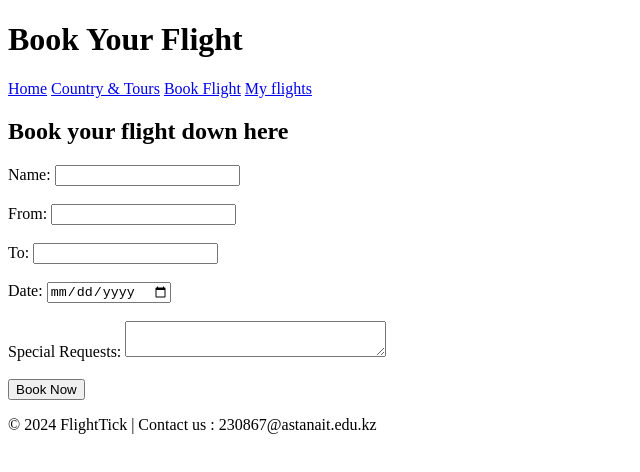
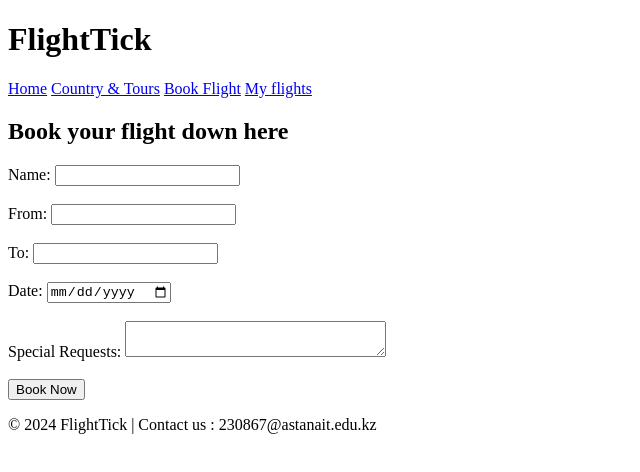
Before and after one commit to surf100/Assignment_1-WEB-, a plain HTML site: page flights.html in a window 1280 px wide. Shown: the whole page, without its empty margins (0-640 px from the left). Drawn offline with Linux system fonts and the light colour scheme.

Commit message:
Update flights.html

```diff
--- a/flights.html
+++ b/flights.html
@@ -8,7 +8,7 @@
 <body>
 
 <header>
-    <h1>Book Your Flight</h1>
+    <h1>FlightTick </h1>
     <nav>
         <a href="index.html">Home</a>
         <a href="catalog.html">Country & Tours</a>
```
